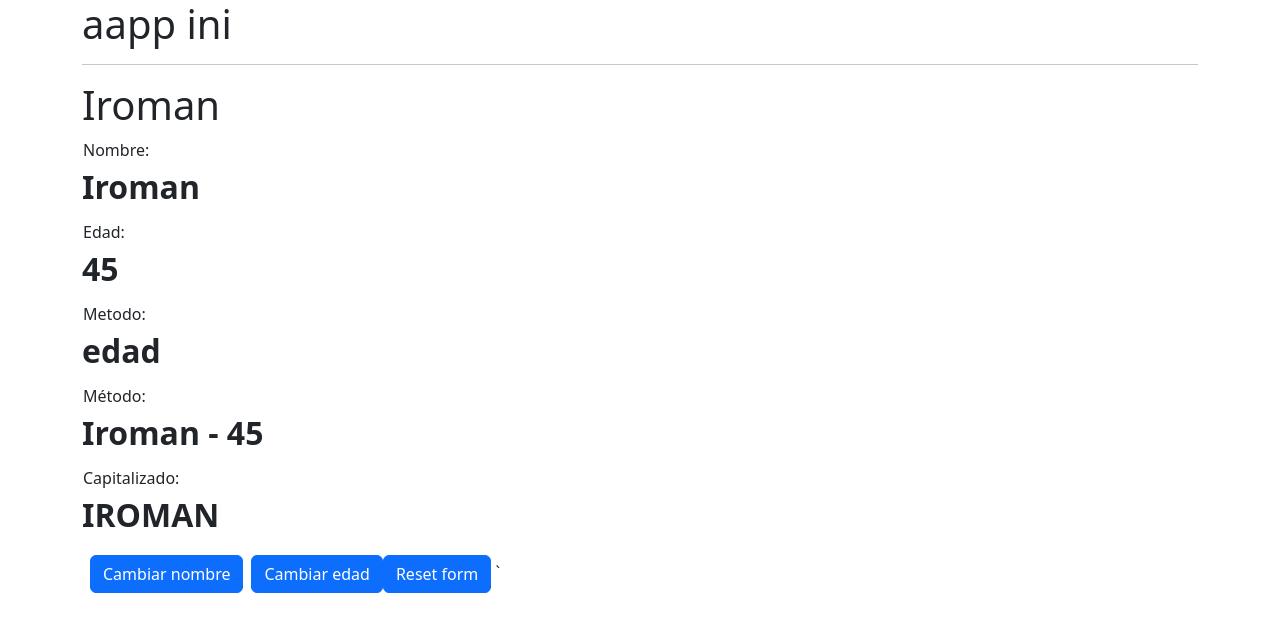
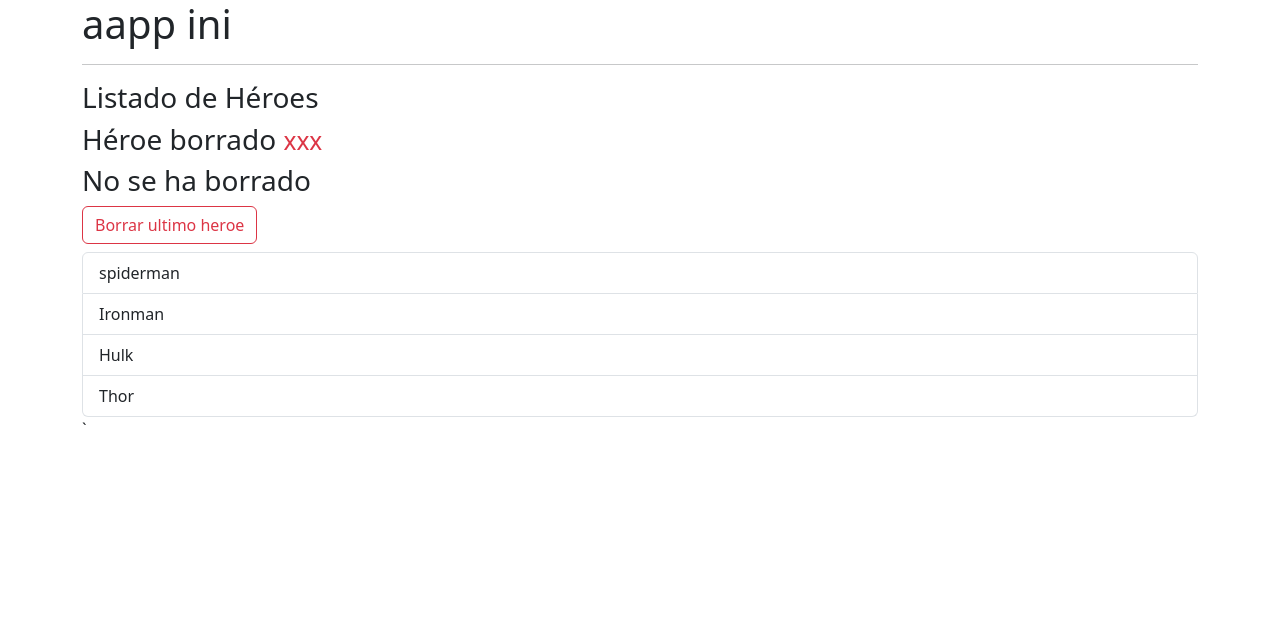
Before and after one commit to jhreyes483/angular-afh, an Angular app in the folder 02)-angular/01-bases/: page / in a window 1280 px wide. Shown: the top 632 px of the page. Built offline with nearby package versions, Linux system fonts and the light colour scheme.

Commit message:
@angular -> ngFor

```diff
--- a/02)-angular/01-bases/src/app/app.component.html
+++ b/02)-angular/01-bases/src/app/app.component.html
@@ -4,8 +4,10 @@
 
 <hr>
 <!-- <app-counter></app-counter> -->
+<!--
+ <app-herores-hero></app-herores-hero>
+-->
+<app-heroes-list></app-heroes-list>
+`<!--
 
-<app-herores-hero></app-herores-hero>
-`<!--
-<app-heroes-list></app-heroes-list>
 -->
--- a/02)-angular/01-bases/src/app/heroes/list/list.component.html
+++ b/02)-angular/01-bases/src/app/heroes/list/list.component.html
@@ -1 +1,12 @@
-<p>list hero!</p>
+<h3>Listado de Héroes</h3>
+
+<h3>Héroe borrado <small class="text-danger">xxx</small></h3>
+<h3>No se ha borrado</h3>
+
+<button class="btn btn-outline-danger">
+  Borrar ultimo heroe
+</button>
+
+<ul class="mt-2 list-group">
+  <li class="list-group-item" *ngFor="let hero of heroes" >{{hero.name}}</li>
+</ul>
--- a/02)-angular/01-bases/src/app/heroes/list/list.component.ts
+++ b/02)-angular/01-bases/src/app/heroes/list/list.component.ts
@@ -6,5 +6,24 @@ import { Component } from '@angular/core';
   styleUrl: './list.component.css'
 })
 export class ListComponent {
+  public heroes = [
+    {
+      id: 1,
+      name: "spiderman",
+    },
+    {
+      id: 2,
+      name: "Ironman",
+    },
+    {
+      id: 3,
+      name: "Hulk",
+    },
+    {
+      id: 4,
+      name: "Thor",
+    }
+  ]
+
 
 }
```
